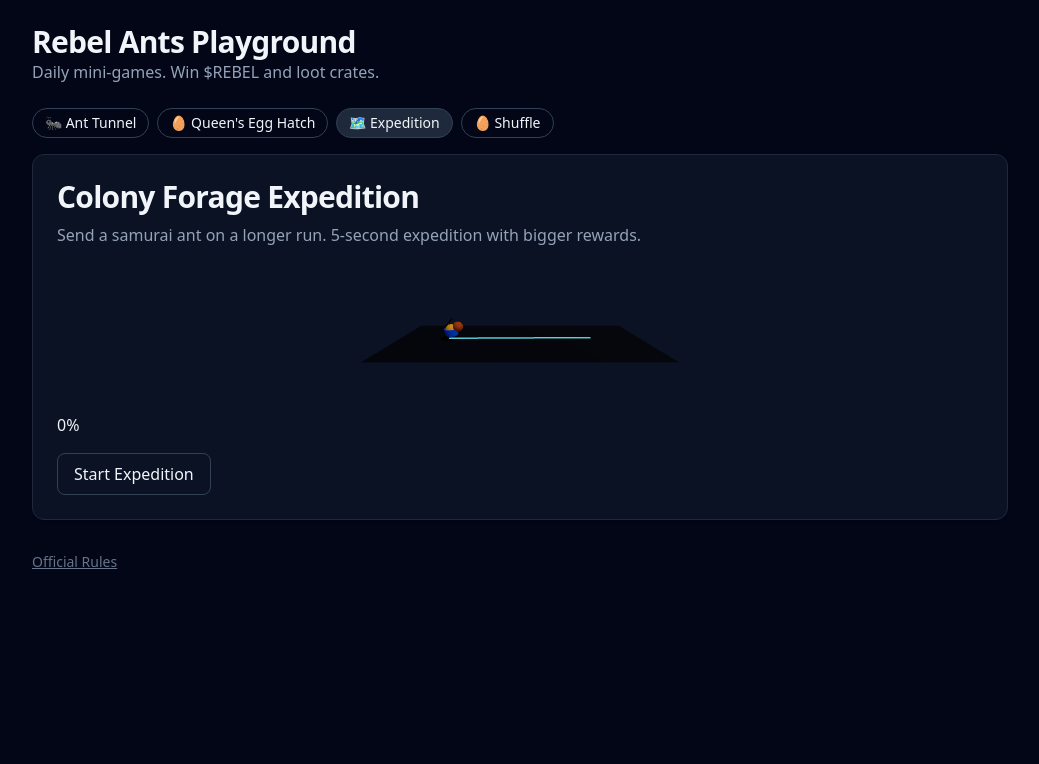
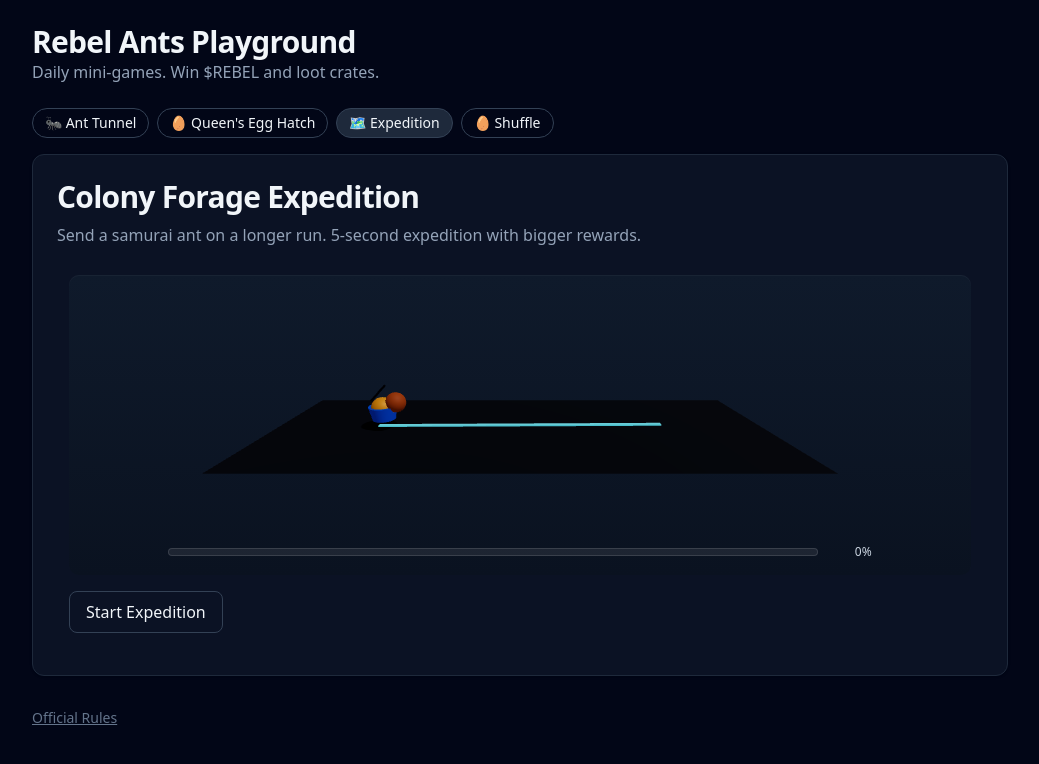
Before and after one commit to D1stknight/rebelants-playground, a Next.js app: page / in a window 1280 px wide. Both pictures are taken after a click on the button "🗺️ Expedition". Shown: the top 764 px of the page, without its empty margins (120-1159 px from the left). Built offline with nearby package versions, Linux system fonts and the light colour scheme.

Commit message:
Update globals.css

```diff
--- a/styles/globals.css
+++ b/styles/globals.css
@@ -147,3 +147,48 @@ body { @apply bg-slate-950 text-slate-100; }
 
 /* 3D card sizing */
 .exp-card canvas { width: 100% !important; height: 340px !important; border-radius: 12px; }
+
+/* ===== Expedition 3D layout ===== */
+.exp-wrap { padding: 12px 12px 18px; }
+.exp-stage {
+  position: relative;
+  height: 260px;           /* stage height */
+  border-radius: 10px;
+  background: linear-gradient(180deg, #0f1a2b 0%, #0a1220 100%);
+  box-shadow: inset 0 1px 0 rgba(255,255,255,0.04);
+  overflow: hidden;
+}
+.exp-canvas {
+  position: absolute;
+  inset: 0;               /* fill the stage */
+}
+.exp-ui {
+  position: absolute;
+  left: 0; right: 0; bottom: 14px;
+  display: flex; align-items: center; gap: 10px;
+  justify-content: center;
+  pointer-events: none;   /* clicks pass through */
+}
+.exp-bar {
+  width: 72%;
+  height: 8px;
+  background: rgba(255,255,255,0.08);
+  border: 1px solid rgba(255,255,255,0.12);
+  border-radius: 999px;
+  overflow: hidden;
+}
+.exp-bar-fill {
+  height: 100%;
+  background: linear-gradient(90deg, #22d3ee, #60a5fa, #f59e0b);
+  box-shadow: 0 0 12px rgba(34,211,238,0.5);
+  transition: width 120ms linear;
+}
+.exp-pct {
+  min-width: 44px;
+  text-align: right;
+  color: #cbd5e1;
+  font-size: 12px;
+}
+@media (min-width: 900px) {
+  .exp-stage { height: 300px; }
+}
```
